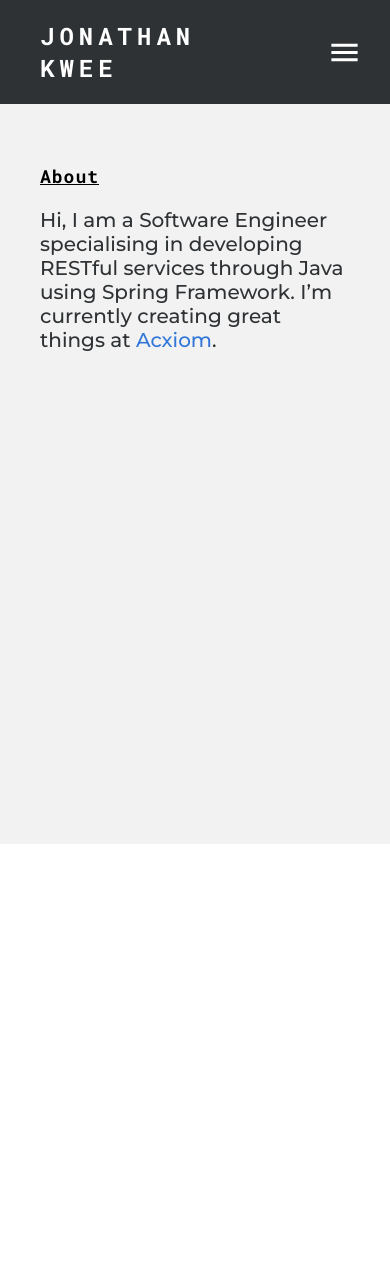
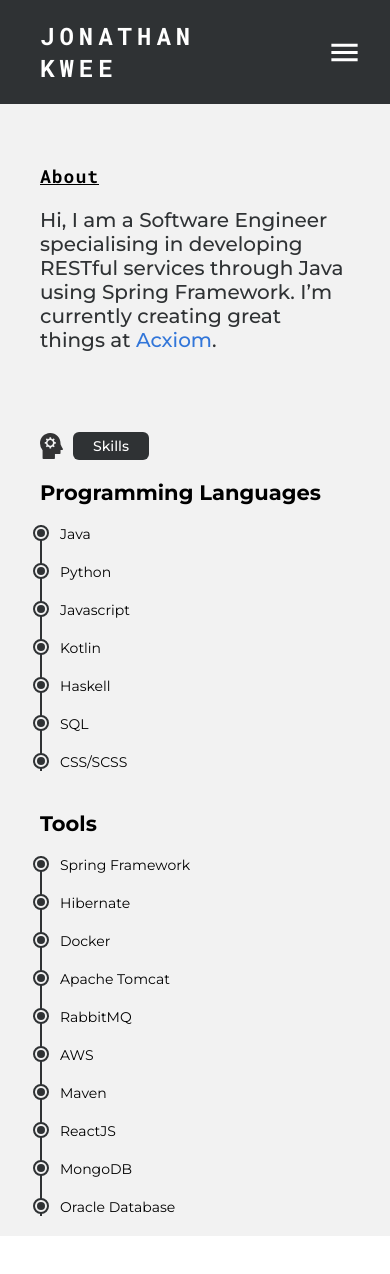
Before and after one commit to jonkwee/jkwee-site, a React (Create React App) app: page / in a window 390 px wide. Shown: the top 1274 px of the page. Before the commit the page ends 844 px from the top, so only its background shows below. Built offline with nearby package versions, Linux system fonts and the light colour scheme.

Commit message:
Added responsiveness for Skills section

```diff
--- a/package.json
+++ b/package.json
@@ -5,10 +5,13 @@
   "dependencies": {
     "@emotion/react": "^11.4.1",
     "@emotion/styled": "^11.3.0",
+    "@mui/icons-material": "^5.0.3",
+    "@mui/lab": "^5.0.0-alpha.50",
     "@mui/material": "^5.0.2",
     "@testing-library/jest-dom": "^5.14.1",
     "@testing-library/react": "^11.2.7",
     "@testing-library/user-event": "^12.8.3",
+    "npm": "^8.0.0",
     "react": "^17.0.2",
     "react-dom": "^17.0.2",
     "react-scripts": "4.0.3",
--- a/src/App.css
+++ b/src/App.css
@@ -143,9 +143,6 @@ body {
 .move-up {
   animation: move-up 1.5s forwards; }
 
-.main {
-  height: 100vh; }
-
 .about {
   display: flex;
   flex-direction: column;
@@ -274,8 +271,6 @@ body {
   .skills_content {
     display: flex;
     flex-wrap: wrap; }
-    .skills_content div:last-child {
-      margin-left: 12rem; }
     .skills_content--timeline-title {
       margin: 2rem 0; }
     .skills_content--timeline-list {
@@ -314,4 +309,6 @@ body {
 #sidebackground {
   position: absolute;
   right: 0;
-  transform: translateY(-50%); }
+  transform: translateY(-50%);
+  height: 814px;
+  width: 291px; }
--- a/src/components/Landing/Landing.js
+++ b/src/components/Landing/Landing.js
@@ -1,4 +1,4 @@
-import { Box, Grid } from '@mui/material'
+import { Grid } from '@mui/material'
 import React, { Component } from 'react'
 import LandingRowContainer from './LandingRowContainer'
 
--- a/src/components/Main/Main.js
+++ b/src/components/Main/Main.js
@@ -19,8 +19,8 @@ function Main({shouldDisplay}) {
         <section className={`main ${shouldDisplay ? "" : "hidden"} ${scrollUp ? "move-up" : ""}`}>
             <Navbar />
             <About />
-            {/* <Skills />
-            <SelfDevelopment />
+            <Skills />
+            {/* <SelfDevelopment />
             <Contact /> */}
         </section>
     )
--- a/src/components/Main/_mainsection.scss
+++ /dev/null
@@ -1,3 +0,0 @@
-.main {
-    height: 100vh;
-}
--- a/src/components/Skills/Skills.js
+++ b/src/components/Skills/Skills.js
@@ -1,19 +1,21 @@
 import React from 'react'
-
+import { Grid } from '@mui/material'
 import skillsIcon from '../../img/skills.svg'
 import sideBackgroundImage from '../../img/sidebackground.svg'
 
 function Skills() {
     return (
         <div className="skills">
-            <object id="sidebackground" aria-label="background image"
-                data={sideBackgroundImage} width="814" height="291"></object>
-
             <div className="skills_title">
-                <object data={skillsIcon} aria-label="Skills icon"
+                <object data={skillsIcon} aria-label="icon"
                     width="23px" height="26px"></object>
                 <h1 className="skills_title--text">Skills</h1>
             </div>
+
+            <Grid container>
+                {/* <object id="sidebackground" aria-label="background image"
+                    data={sideBackgroundImage}></object> */}
+                <Grid item xs={12} s={6} md={4} lg={3}>
                     <div className="skills_content">
                         <div className="skills_content--timeline">
                             <h2 className="skills_content--timeline-title">Programming Languages</h2>
@@ -27,7 +29,10 @@ function Skills() {
                                 <li>CSS/SCSS</li>
                             </ul>
                         </div>
-
+                    </div>
+                </Grid>
+                <Grid item xs={12} s={6} md={4} lg={3}>
+                    <div className="skills_content">
                         <div className="skills_content--timeline">
                             <h2 className="skills_content--timeline-title">Tools</h2>
                             <ul className="skills_content--timeline-list">
@@ -44,6 +49,9 @@ function Skills() {
                             </ul>
                         </div>
                     </div>
+                </Grid>
+                <Grid item xs={0} s={0} md={4} lg={6}></Grid>
+            </Grid>
         </div>
     )
 }
--- a/src/components/Skills/_skills.scss
+++ b/src/components/Skills/_skills.scss
@@ -18,10 +18,6 @@
     &_content {
       display: flex;
       flex-wrap: wrap;
-
-      & div:last-child {
-        margin-left: 12rem;
-      }
 
       &--timeline {
         &-title {
@@ -78,4 +74,6 @@
     position: absolute;
     right: 0;
     transform: translateY(-50%);
+    height: 814px;
+    width: 291px;
   }
--- a/src/styles/main.scss
+++ b/src/styles/main.scss
@@ -3,7 +3,6 @@
 @import "./typography";
 @import "./animations";
 
-@import "../components/Main/mainsection";
 @import "../components/About/about";
 @import "../components/Contact/contact";
 @import "../components/Landing/landing";
```
Lines whose indentation alone changed are shown as unchanged.
